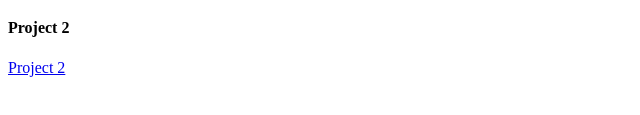
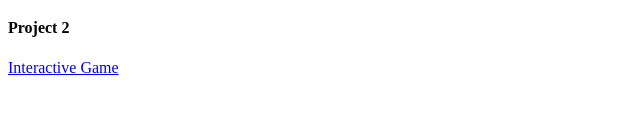
Before and after one commit to emcguir2/emcguir2.github.io, a plain HTML site: page index.html in a window 1280 px wide. Shown: the part 139-254 px from the top of the page, 0-640 px from the left. Drawn offline with Linux system fonts and the light colour scheme.

Commit message:
updated link

```diff
--- a/index.html
+++ b/index.html
@@ -10,7 +10,7 @@
 
     <h4> Project 2</h4>
     <p>
-        <a href="Project-2/index.html">Project 2</a>
+        <a href="Project-2/index.html">Interactive Game</a>
     </p>
 
     </body>
```
